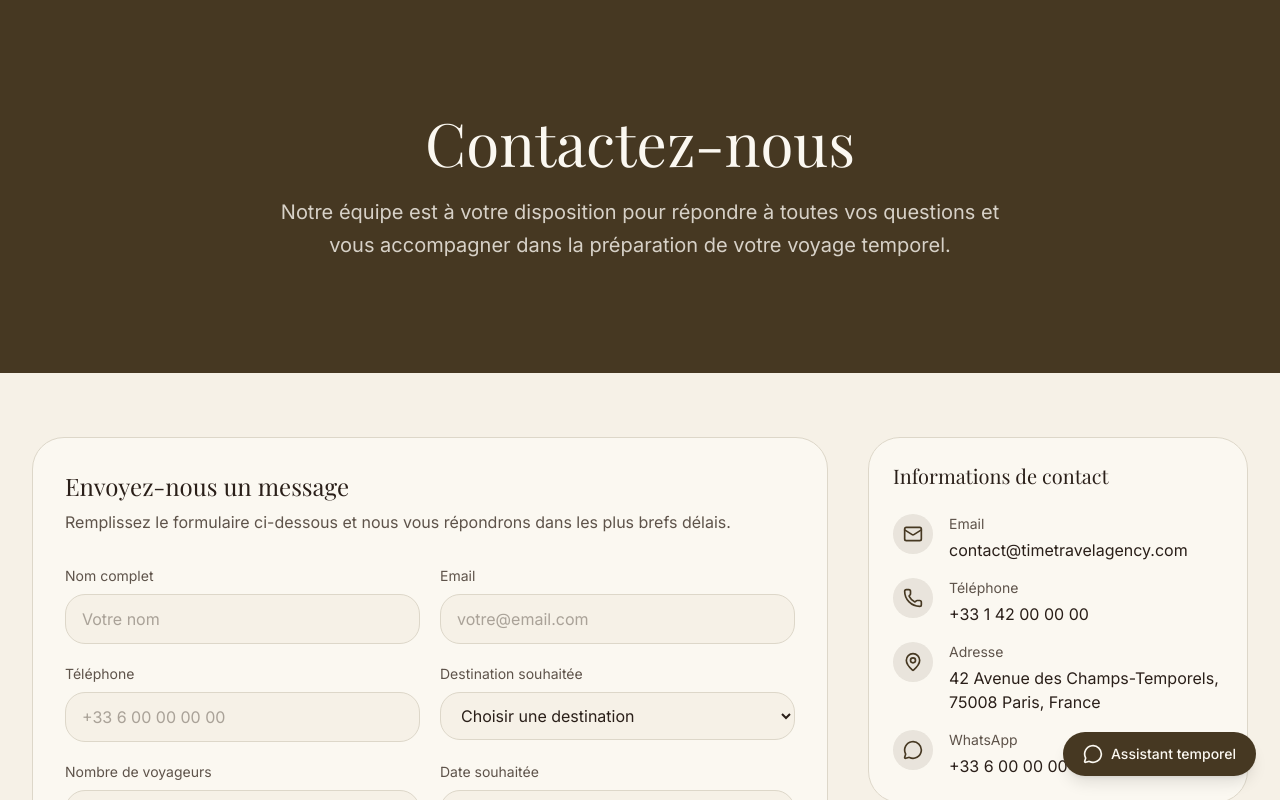
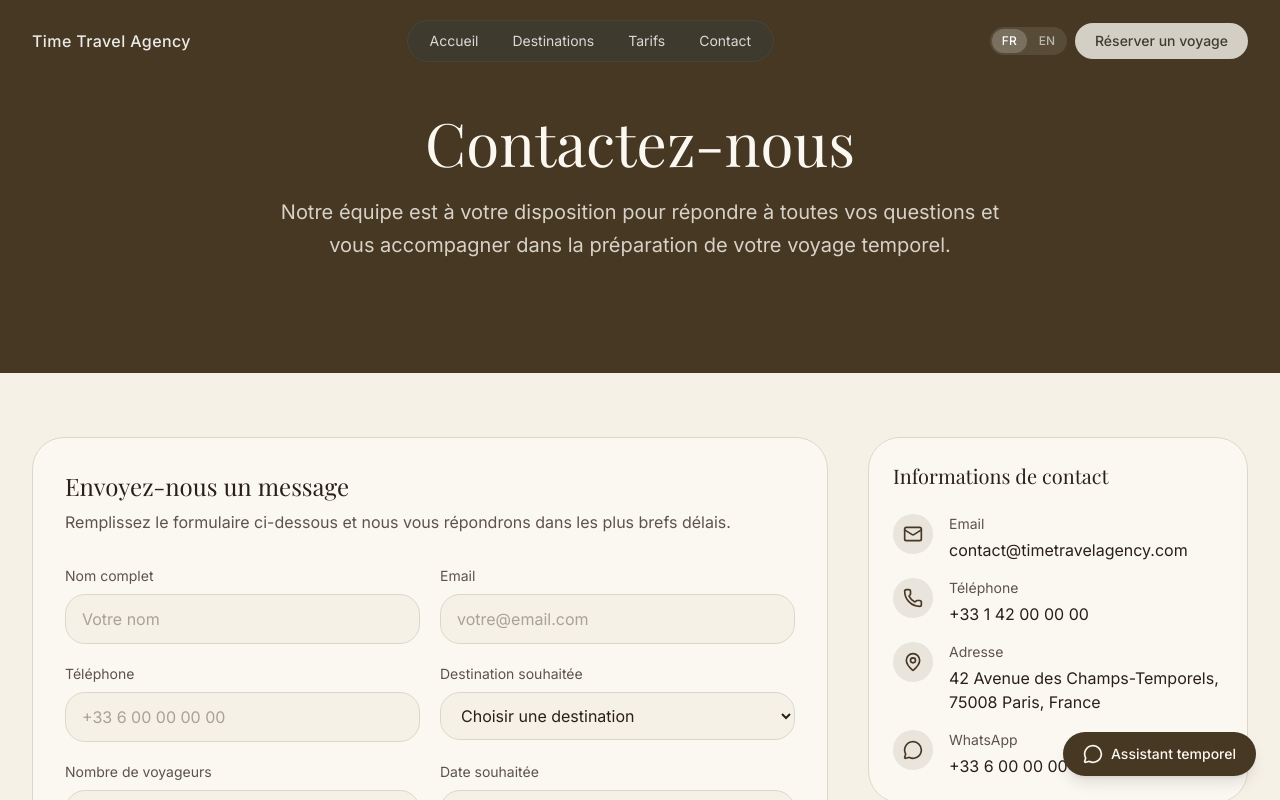
Before and after one commit to alagh697/v0-time-travel-agency, a Next.js app: page /contact in a window 1280 px wide. Shown: the top 800 px of the page. Built offline with nearby package versions, Linux system fonts and the light colour scheme; a web font is replaced by a local one.

Commit message:
feat: add navigation header to ContactHero component

```diff
--- a/components/contact/ContactHero.tsx
+++ b/components/contact/ContactHero.tsx
@@ -4,6 +4,7 @@ import { motion } from 'framer-motion';
 import { useLocale } from '@/lib/locale-context';
 import { contactPageContent } from '@/data/contact';
 import { Container } from '@/components/shared';
+import { Header } from '../navigation';
 
 export function ContactHero() {
   const { t } = useLocale();
@@ -18,6 +19,9 @@ export function ContactHero() {
           transition={{ duration: 0.6 }}
           className="text-center max-w-3xl mx-auto"
         >
+          {/* Header */}
+          <Header />
+
           <h1 className="font-serif text-4xl md:text-5xl lg:text-6xl text-primary-foreground mb-6">
             {content.heroTitle}
           </h1>
```
